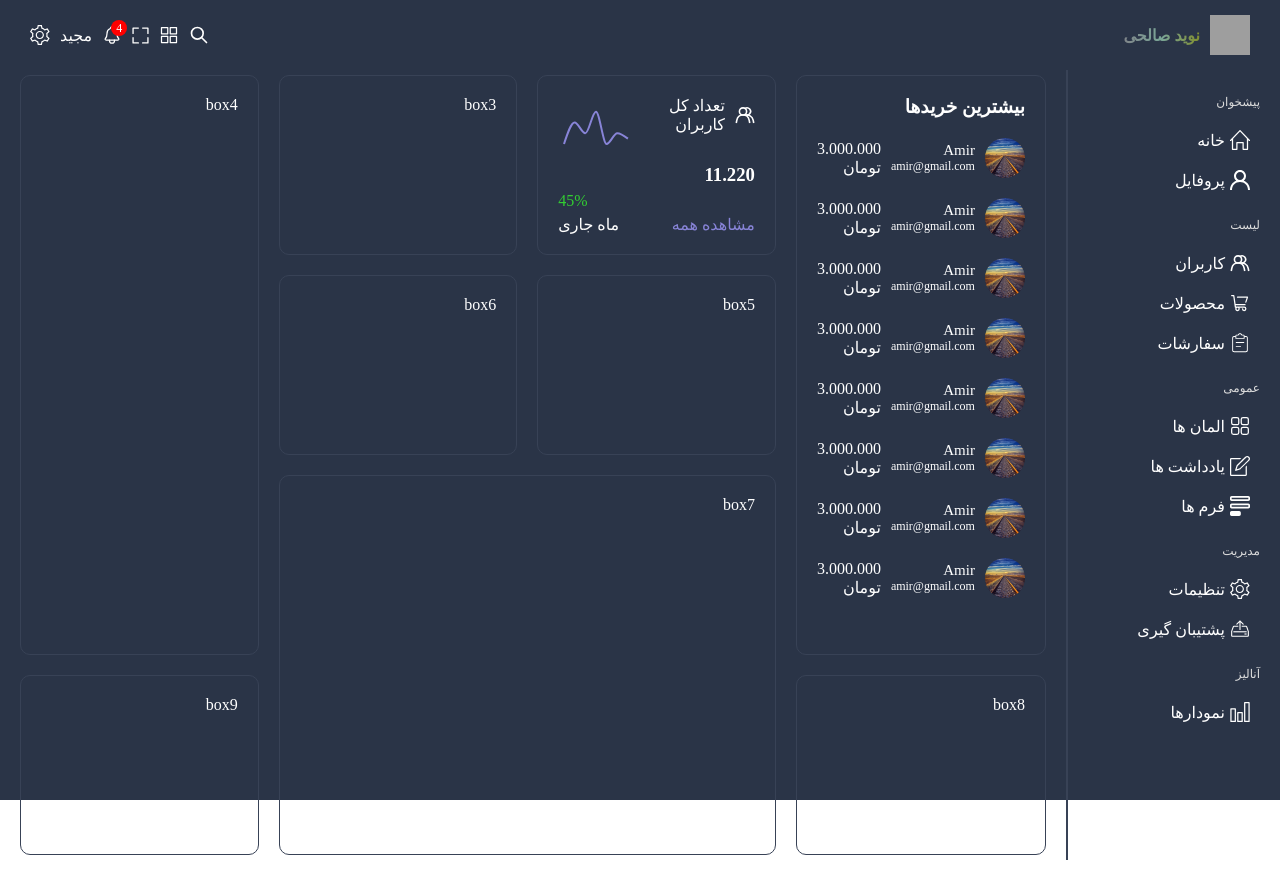
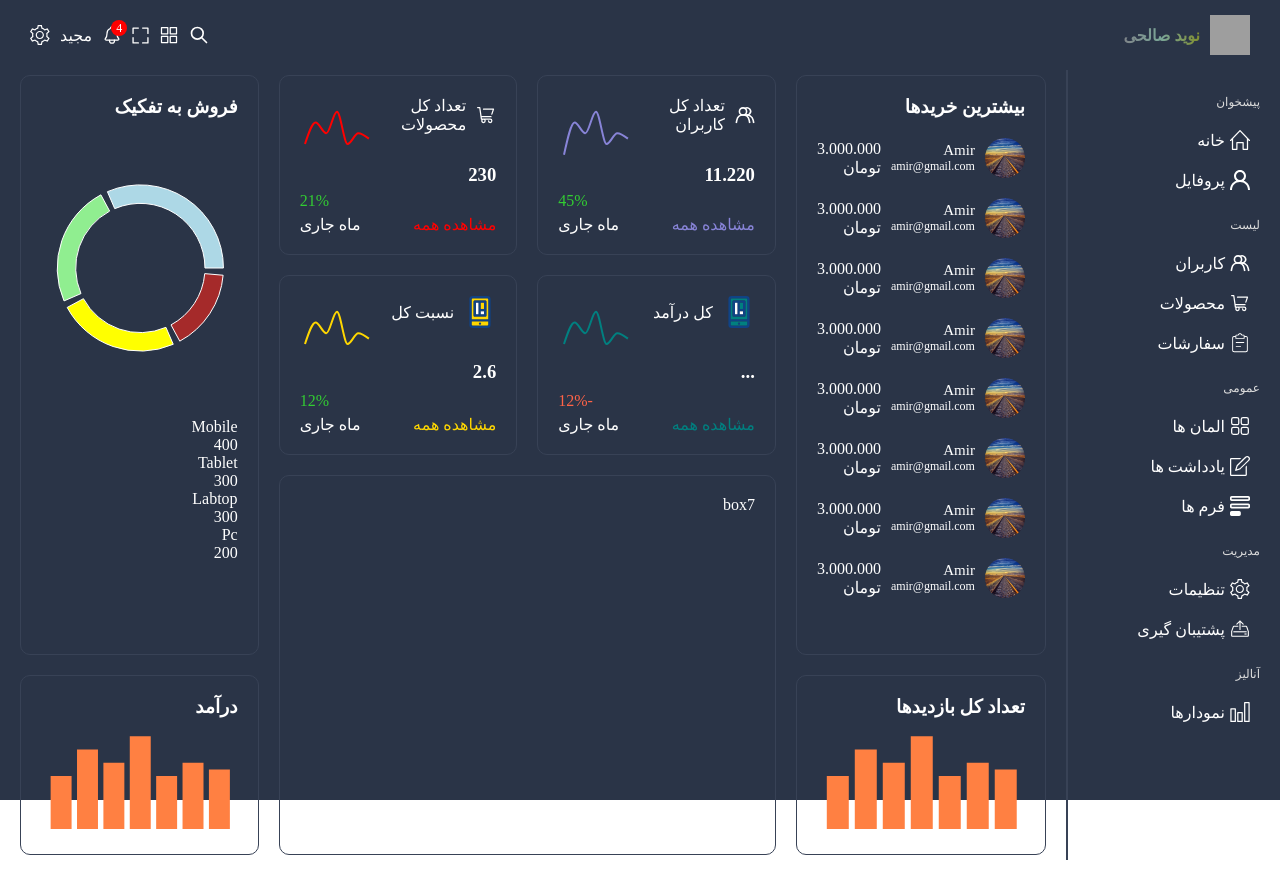
Before and after one commit to navidslh2/admin-dashbord, a React (Vite) app: page / in a window 1280 px wide. Shown: the top 894 px of the page. Built offline with nearby package versions, Linux system fonts and the light colour scheme; grey boxes are pictures that could not be loaded.

Commit message:
feat:add piechart

```diff
--- /dev/null
+++ b/src/components/barChartBox/BarChartBox.tsx
@@ -0,0 +1,31 @@
+import { Bar, BarChart, ResponsiveContainer, Tooltip } from "recharts";
+import "./barChartBox.scss";
+
+type Props = {
+    title: string;
+    color : string;
+    dataKey : string;
+    chartData : object[]
+}
+
+const BarChartBox = (props : Props) => {
+  return (
+    <div className="barChartBox">
+      <h3>{props.title}</h3>
+      <div className="chart">
+        <ResponsiveContainer width="99%" height="100%">
+          <BarChart  data={props.chartData}>
+            <Bar dataKey={props.dataKey} fill={props.color} />
+            <Tooltip
+            contentStyle={{background:"#2a3447", borderRadius:"5px"}}
+            labelStyle={{display:"none"}}
+            cursor={{fill:'none'}}
+            />
+          </BarChart>
+        </ResponsiveContainer>
+      </div>
+    </div>
+  );
+};
+
+export default BarChartBox;
--- /dev/null
+++ b/src/components/barChartBox/barChartBox.scss
@@ -0,0 +1,11 @@
+@use "../../styles/index.scss" as *;
+
+.barChartBox {
+  width: 100%;
+  height: 100%;
+  @include flex-column-top;
+  .chart {
+    width: 100%;
+    height: 100%;
+  }
+}
--- a/src/components/chartBox/ChartBox.tsx
+++ b/src/components/chartBox/ChartBox.tsx
@@ -1,6 +1,6 @@
 import { Link } from "react-router-dom";
 import { Line, LineChart, ResponsiveContainer, Tooltip } from "recharts";
-import "./chatBox.scss";
+import "./chartBox.scss";
 
 type Props = {
     color:string;
--- a/src/components/chartBox/chatBox.scss
+++ b/src/components/chartBox/chartBox.scss
@@ -10,14 +10,6 @@
     flex: 3;
     .title {
       @include flex-space-between;
-      img {
-      }
-      span {
-      }
-    }
-    h3 {
-    }
-    .link {
     }
   }
   .chartInfo {
@@ -32,10 +24,6 @@
     .texts {
         @include flex-column-end;
         gap: 5px;
-      .percentage {
-      }
-      .duration {
-      }
     }
   }
 }
--- /dev/null
+++ b/src/components/pieChartBox/PieChartBox.tsx
@@ -0,0 +1,46 @@
+import { Cell, Pie, PieChart, ResponsiveContainer, Tooltip } from "recharts";
+
+type Props = {
+  title: string;
+  dataKey: string;
+  chartData: object[]
+};
+
+const PieChartBox = (props: Props) => {
+  return (
+    <div className="pieChartBox">
+      <h3>{props.title}</h3>
+      <div className="chart">
+        <ResponsiveContainer width="99%" height={300}>
+          <PieChart>
+            <Tooltip
+              contentStyle={{ background: "white", borderRadius: "5px" }}
+            />
+            <Pie
+              data={props.chartData}
+              innerRadius={"70%"}
+              outerRadius={"90%"}
+              fill="#8884d8"
+              paddingAngle={5}
+              dataKey={props.dataKey}
+            >
+              {props.chartData.map((item, index) => {
+                return <Cell key={index} fill={item.color} />;
+              })}
+            </Pie>
+          </PieChart>
+        </ResponsiveContainer>
+      </div>
+      <div className="item">
+        {props.chartData.map((item, index) => (
+          <>
+            <div>{item.name}</div>
+            <div>{item.value}</div>
+          </>
+        ))}
+      </div>
+    </div>
+  );
+};
+
+export default PieChartBox;
--- a/src/data.ts
+++ b/src/data.ts
@@ -115,7 +115,7 @@ export const topDealsUsers = [
     username: "amir",
     email: "amir@gmail.com",
     amount: "3.000.000",
-    alt:'userimage'
+    alt: "userimage",
   },
   {
     id: 2,
@@ -123,7 +123,7 @@ export const topDealsUsers = [
     username: "amir",
     email: "amir@gmail.com",
     amount: "3.000.000",
-    alt:'userimage'
+    alt: "userimage",
   },
   {
     id: 3,
@@ -131,7 +131,7 @@ export const topDealsUsers = [
     username: "amir",
     email: "amir@gmail.com",
     amount: "3.000.000",
-    alt:'userimage'
+    alt: "userimage",
   },
   {
     id: 4,
@@ -139,7 +139,7 @@ export const topDealsUsers = [
     username: "amir",
     email: "amir@gmail.com",
     amount: "3.000.000",
-    alt:'userimage'
+    alt: "userimage",
   },
   {
     id: 5,
@@ -147,7 +147,7 @@ export const topDealsUsers = [
     username: "amir",
     email: "amir@gmail.com",
     amount: "3.000.000",
-    alt:'userimage'
+    alt: "userimage",
   },
   {
     id: 6,
@@ -155,7 +155,7 @@ export const topDealsUsers = [
     username: "amir",
     email: "amir@gmail.com",
     amount: "3.000.000",
-    alt:'userimage'
+    alt: "userimage",
   },
   {
     id: 7,
@@ -163,7 +163,7 @@ export const topDealsUsers = [
     username: "amir",
     email: "amir@gmail.com",
     amount: "3.000.000",
-    alt:'userimage'
+    alt: "userimage",
   },
   {
     id: 8,
@@ -171,25 +171,122 @@ export const topDealsUsers = [
     username: "amir",
     email: "amir@gmail.com",
     amount: "3.000.000",
-    alt:'userimage'
+    alt: "userimage",
   },
 ];
 
 export const chartBoxUser = {
-  color:"#8884d8",
-  icon:"/user.svg",
-  alt:"user",
-  title:"تعداد کل کاربران",
-  number:"11.220",
-  dataKey:"users",
-  percentage:45,
+  color: "#8884d8",
+  icon: "/user.svg",
+  alt: "user",
+  title: "تعداد کل کاربران",
+  number: "11.220",
+  dataKey: "users",
+  percentage: 45,
   chartData: [
-    {name:"Sun", users:400},
-    {name:"Mon", users:600},
-    {name:"Tue", users:500},
-    {name:"Wed", users:700},
-    {name:"Thu", users:400},
-    {name:"Fri", users:500},
-    {name:"Sat", users:450},
-  ]
-}
+    { name: "Sun", users: 300 },
+    { name: "Mon", users: 600 },
+    { name: "Tue", users: 500 },
+    { name: "Wed", users: 700 },
+    { name: "Thu", users: 400 },
+    { name: "Fri", users: 500 },
+    { name: "Sat", users: 450 },
+  ],
+};
+
+export const chartBoxProduct = {
+  color: "red",
+  icon: "/product.svg",
+  alt: "product",
+  title: "تعداد کل محصولات",
+  number: "230",
+  dataKey: "products",
+  percentage: 21,
+  chartData: [
+    { name: "Sun", products: 400 },
+    { name: "Mon", products: 600 },
+    { name: "Tue", products: 500 },
+    { name: "Wed", products: 700 },
+    { name: "Thu", products: 400 },
+    { name: "Fri", products: 500 },
+    { name: "Sat", products: 450 },
+  ],
+};
+
+export const chartBoxRevenue = {
+  color: "teal",
+  icon: "/revenueIcon.svg",
+  alt: "revenue",
+  title: " کل درآمد",
+  number: "...",
+  dataKey: "revenue",
+  percentage: -12,
+  chartData: [
+    { name: "Sun", revenue: 400 },
+    { name: "Mon", revenue: 600 },
+    { name: "Tue", revenue: 500 },
+    { name: "Wed", revenue: 700 },
+    { name: "Thu", revenue: 400 },
+    { name: "Fri", revenue: 500 },
+    { name: "Sat", revenue: 450 },
+  ],
+};
+
+export const chartBoxConversion = {
+  color: "gold",
+  icon: "/conversionIcon.svg",
+  alt: "conversion",
+  title: " نسبت کل",
+  number: "2.6",
+  dataKey: "ratio",
+  percentage: 12,
+  chartData: [
+    { name: "Sun", ratio: 400 },
+    { name: "Mon", ratio: 600 },
+    { name: "Tue", ratio: 500 },
+    { name: "Wed", ratio: 700 },
+    { name: "Thu", ratio: 400 },
+    { name: "Fri", ratio: 500 },
+    { name: "Sat", ratio: 450 },
+  ],
+};
+
+export const barChartBoxVisit = {
+  title: "تعداد کل بازدیدها",
+  color: "#ff8042",
+  dataKey: "visit",
+  chartData: [
+    { name: "Sun", visit: 400 },
+    { name: "Mon", visit: 600 },
+    { name: "Tue", visit: 500 },
+    { name: "Wed", visit: 700 },
+    { name: "Thu", visit: 400 },
+    { name: "Fri", visit: 500 },
+    { name: "Sat", visit: 450 },
+  ],
+};
+
+export const barChartBoxProfit = {
+  title: "درآمد",
+  color: "#ff8042",
+  dataKey: "profit",
+  chartData: [
+    { name: "Sun", profit: 400 },
+    { name: "Mon", profit: 600 },
+    { name: "Tue", profit: 500 },
+    { name: "Wed", profit: 700 },
+    { name: "Thu", profit: 400 },
+    { name: "Fri", profit: 500 },
+    { name: "Sat", profit: 450 },
+  ],
+};
+export const pieChartBoxSell = {
+  title: "فروش به تفکیک",
+  dataKey: "value",
+  chartData: [
+    { name: "Mobile", value: 400, color: "lightblue" },
+    { name: "Tablet", value: 300, color: "lightgreen" },
+    { name: "Labtop", value: 300, color: "yellow" },
+    { name: "Pc", value: 200, color: "brown" },
+  ],
+};
--- a/src/pages/home/Home.tsx
+++ b/src/pages/home/Home.tsx
@@ -1,7 +1,10 @@
+import { BarChart } from "recharts";
 import ChartBox from "../../components/chartBox/ChartBox";
 import TopDeals from "../../components/topdeals/TopDeals";
-import { chartBoxUser } from "../../data";
+import { barChartBoxProfit, barChartBoxVisit, chartBoxConversion, chartBoxProduct, chartBoxRevenue, chartBoxUser, pieChartBoxSell } from "../../data";
 import "./home.scss";
+import BarChartBox from "../../components/barChartBox/barChartBox";
+import PieChartBox from "../../components/pieChartBox/PieChartBox";
 
 const Home = () => {
   return (
@@ -12,13 +15,25 @@ const Home = () => {
       <div className="box box2">
         <ChartBox {...chartBoxUser} />
       </div>
-      <div className="box box3">box3</div>
-      <div className="box box4">box4</div>
-      <div className="box box5">box5</div>
-      <div className="box box6">box6</div>
+      <div className="box box3">
+        <ChartBox {...chartBoxProduct} />
+      </div>
+      <div className="box box4">
+        <PieChartBox {...pieChartBoxSell}/>
+      </div>
+      <div className="box box5">
+        <ChartBox {...chartBoxRevenue} />
+      </div>
+      <div className="box box6">
+        <ChartBox {...chartBoxConversion} />
+      </div>
       <div className="box box7">box7</div>
-      <div className="box box8">box8</div>
-      <div className="box box9">box9</div>
+      <div className="box box8">
+        <BarChartBox {...barChartBoxVisit}/>
+      </div>
+      <div className="box box9">
+        <BarChartBox {...barChartBoxProfit} />
+      </div>
     </div>
   );
 };
```
Also changed, not shown: public/conversionIcon.svg (added), public/revenueIcon.svg (added).
